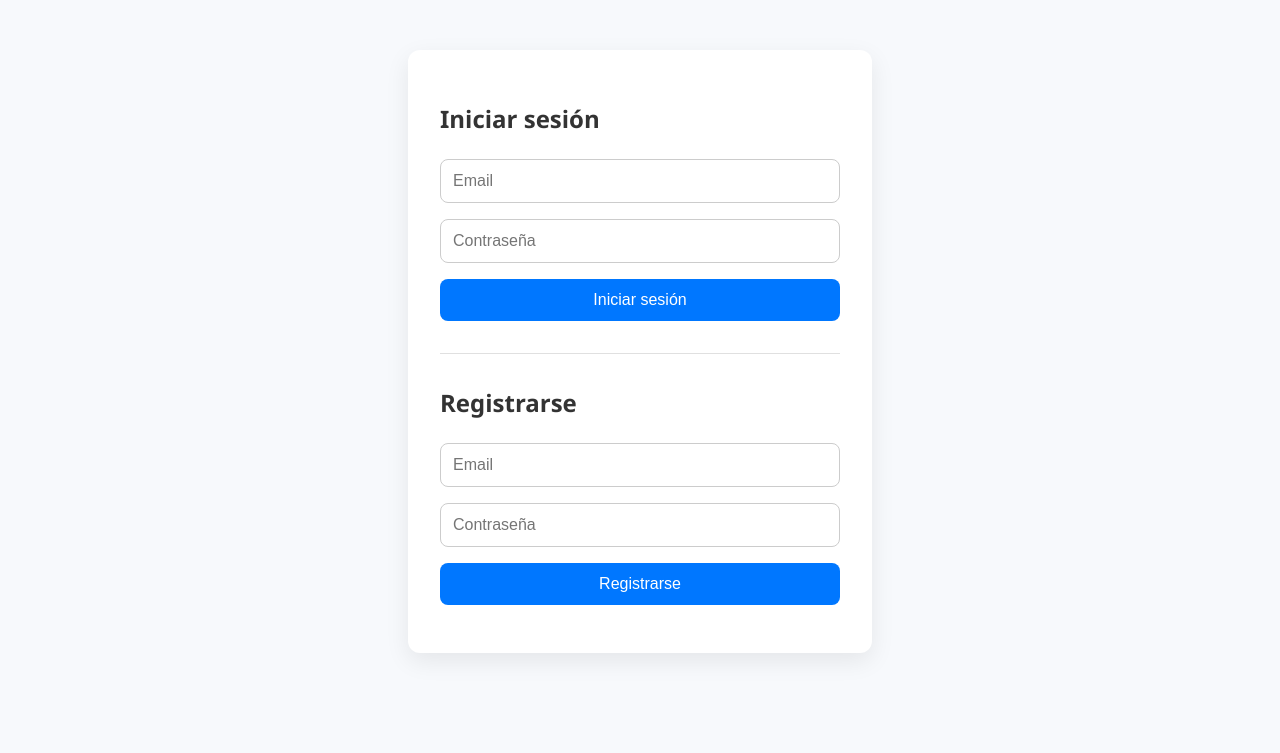
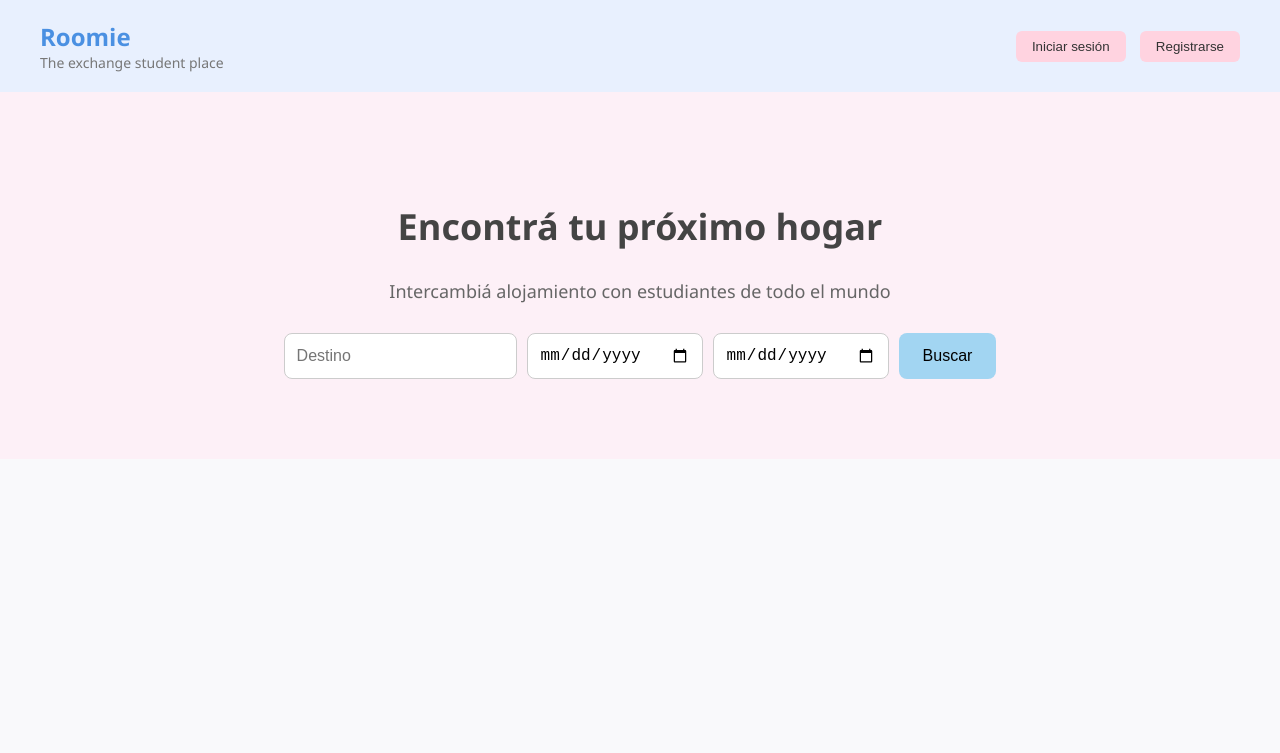
Before and after one commit to Javierpaez87/Roomie2, a plain HTML site: page index.html in a window 1280 px wide. Drawn offline with Linux system fonts and the light colour scheme.

Commit message:
Update index.html

```diff
--- a/index.html
+++ b/index.html
@@ -1,77 +1,124 @@
+<!DOCTYPE html>
+<html lang="es">
+<head>
+  <meta charset="UTF-8" />
+  <meta name="viewport" content="width=device-width, initial-scale=1.0" />
+  <title>Roomie - The Exchange Student Place</title>
   <style>
     body {
+      margin: 0;
       font-family: 'Segoe UI', sans-serif;
-    background: #f7f9fc;
-    margin: 0;
-    padding: 0;
-  }
-
-  .auth-container {
-    max-width: 400px;
-    margin: 50px auto;
-    padding: 2rem;
-    background: white;
-    box-shadow: 0 8px 24px rgba(0, 0, 0, 0.08);
-    border-radius: 12px;
-  }
-
-  h2 {
-    margin-bottom: 1rem;
+      background: #f9f9fb;
       color: #333;
     }
 
-  input {
-    width: 100%;
+    header {
+      display: flex;
+      justify-content: space-between;
+      align-items: center;
+      padding: 20px 40px;
+      background-color: #e8f0fe;
+      box-shadow: 0 2px 4px rgba(0, 0, 0, 0.05);
+    }
+
+    .logo {
+      font-size: 24px;
+      font-weight: bold;
+      color: #4a90e2;
+    }
+
+    .tagline {
+      font-size: 14px;
+      color: #777;
+    }
+
+    .auth-buttons button {
+      margin-left: 10px;
+      padding: 8px 16px;
+      border: none;
+      border-radius: 6px;
+      background-color: #ffd3e0;
+      color: #333;
+      cursor: pointer;
+      transition: background-color 0.3s;
+    }
+
+    .auth-buttons button:hover {
+      background-color: #ffb6c1;
+    }
+
+    .hero {
+      display: flex;
+      flex-direction: column;
+      align-items: center;
+      justify-content: center;
+      padding: 80px 20px;
+      background-color: #fdf0f7;
+      text-align: center;
+    }
+
+    .hero h1 {
+      font-size: 36px;
+      margin-bottom: 10px;
+      color: #444;
+    }
+
+    .hero p {
+      font-size: 18px;
+      color: #666;
+      margin-bottom: 30px;
+    }
+
+    .search-box {
+      display: flex;
+      gap: 10px;
+      flex-wrap: wrap;
+      justify-content: center;
+    }
+
+    .search-box input {
       padding: 12px;
-    margin: 0.5rem 0;
       border: 1px solid #ccc;
       border-radius: 8px;
       font-size: 16px;
+      min-width: 150px;
     }
 
-  button {
-    width: 100%;
-    padding: 12px;
-    margin-top: 0.5rem;
+    .search-box button {
+      padding: 12px 24px;
+      background-color: #a2d5f2;
       border: none;
-    background-color: #0077ff;
-    color: white;
+      border-radius: 8px;
       font-size: 16px;
-    border-radius: 8px;
       cursor: pointer;
-    transition: background 0.3s;
     }
 
-  button:hover {
-    background-color: #005fd4;
-  }
-
-  #userStatus {
-    margin-top: 1rem;
-    text-align: center;
-    color: #0077ff;
-    font-weight: bold;
-  }
-
-  .divider {
-    height: 1px;
-    background: #e0e0e0;
-    margin: 2rem 0;
+    .search-box button:hover {
+      background-color: #88c2e4;
     }
   </style>
+</head>
+<body>
+  <header>
+    <div>
+      <div class="logo">Roomie</div>
+      <div class="tagline">The exchange student place</div>
+    </div>
+    <div class="auth-buttons">
+      <button onclick="alert('Ir a login')">Iniciar sesión</button>
+      <button onclick="alert('Ir a registro')">Registrarse</button>
+    </div>
+  </header>
 
-<div class="auth-container">
-  <h2>Iniciar sesión</h2>
-  <input type="email" id="loginEmail" placeholder="Email">
-  <input type="password" id="loginPassword" placeholder="Contraseña">
-  <button id="btnLogin">Iniciar sesión</button>
-
-  <div class="divider"></div>
-
-  <h2>Registrarse</h2>
-  <input type="email" id="registerEmail" placeholder="Email">
-  <input type="password" id="registerPassword" placeholder="Contraseña">
-  <button id="btnRegister">Registrarse</button>
-
-  <p id="userStatus"></p>
+  <section class="hero">
+    <h1>Encontrá tu próximo hogar</h1>
+    <p>Intercambiá alojamiento con estudiantes de todo el mundo</p>
+    <div class="search-box">
+      <input type="text" placeholder="Destino" />
+      <input type="date" placeholder="Check-in" />
+      <input type="date" placeholder="Check-out" />
+      <button>Buscar</button>
     </div>
+  </section>
+</body>
+</html>
```
Lines whose indentation alone changed are shown as unchanged.
